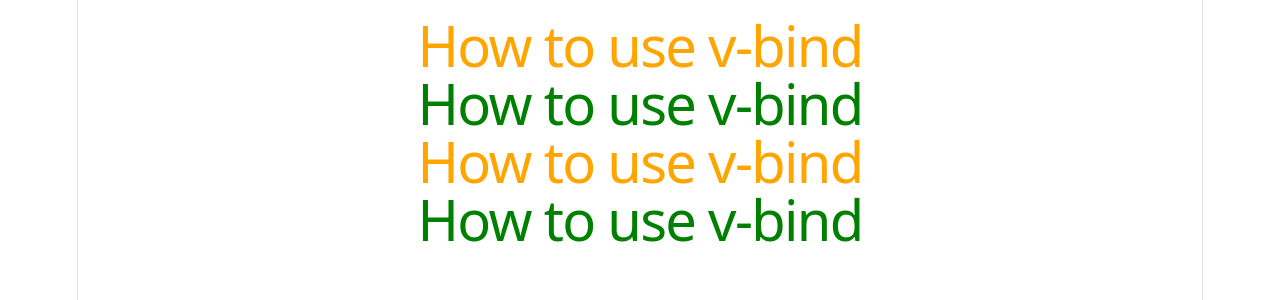
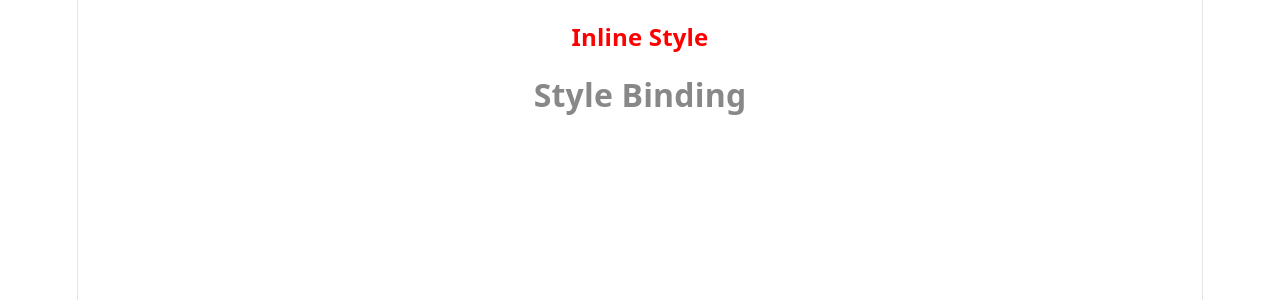
Before and after one commit to joycie416/vue_introduction, a Vue app: page / in a window 1280 px wide. Shown: the top 300 px of the page. Built offline with nearby package versions, Linux system fonts and the light colour scheme.

Commit message:
03-02: v-bind 스타일 바인딩

```diff
--- a/src/components/Test2.vue
+++ b/src/components/Test2.vue
@@ -2,8 +2,8 @@
 export default {
   data() {
     return {
-      className: "title",
-      isActive: true,
+      fontColor: "#888888",
+      fontSize: 32,
     };
   },
 };
@@ -11,25 +11,16 @@ export default {
 
 <template>
   <div>
-    <!-- class에 title 바인딩 -->
-    <h1 v-bind:class="className">How to use v-bind</h1>
-    <!-- isActive가 true일 때 active 클래스 적용 -->
-    <!-- !isActive라고 하면 class에 빈문자열 적용됨 -->
-    <h1 v-bind:class="{ active: isActive }">How to use v-bind</h1>
-    <!-- 위 내용을 축약하여 아래처럼 적용 가능 -->
-    <h1 :class="className">How to use v-bind</h1>
-    <h1 :class="{ active: isActive }">How to use v-bind</h1>
+    <!-- 인라인 스타일 -->
+    <h3 style="color: red; font-size: 24px">Inline Style</h3>
+    <!-- 스타일 바인딩 -->
+    <h3 :style="{ color: fontColor, fontSize: fontSize + 'px' }">
+      Style Binding
+    </h3>
   </div>
 </template>
 
-<style scoped>
-h1.active {
-  color: green;
-}
-.title {
-  color: orange;
-}
-</style>
+<style scoped></style>
 
 <!--
 v-bind : 데이터와 HTML 요소의 속성 간의 바인딩을 처리하는 핵심 디렉티브
```
